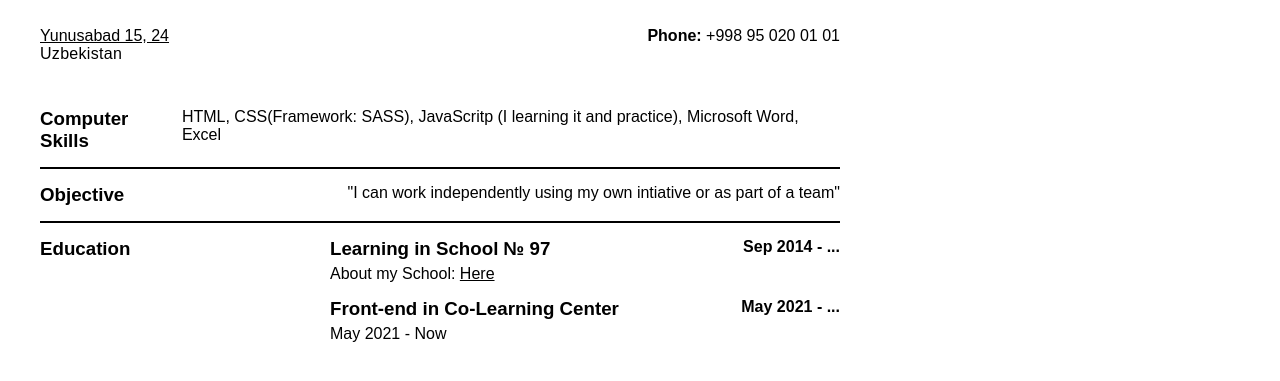
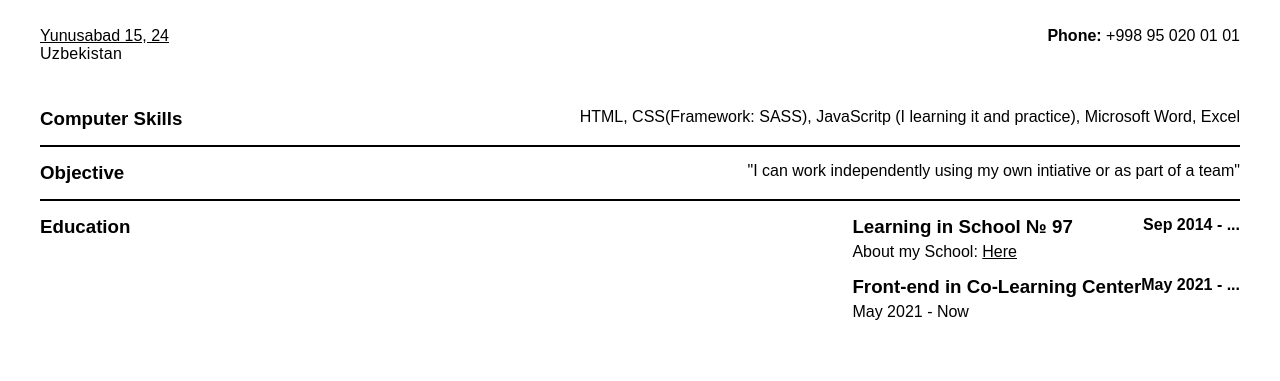
Before and after one commit to TurabovRich/CV, a plain HTML site: page index.html in a window 1280 px wide. Shown: the part 183-564 px from the top of the page. Drawn offline with Linux system fonts and the light colour scheme.

Commit message:
Add files via upload

```diff
--- a/style/index.css
+++ b/style/index.css
@@ -30,7 +30,7 @@ body {
 .informations {
     display: flex;
     justify-content: space-between;
-    width: 800px;
+    width: 100%;
     padding: 30px 0;
 }
 
@@ -49,7 +49,7 @@ body {
 }
 
 .skills {
-    width: 800px;
+    width: 100%;
 }
 
 .skill {
@@ -68,7 +68,7 @@ body {
 
 
 .card {
-    width: 510px;
+    width: 100%;
     display: flex;
     justify-content: space-between;
     padding-bottom: 15px;
@@ -76,4 +76,5 @@ body {
 
 .card h3 {
     margin-bottom: 5px;
+    width: 100%;
 }
```
